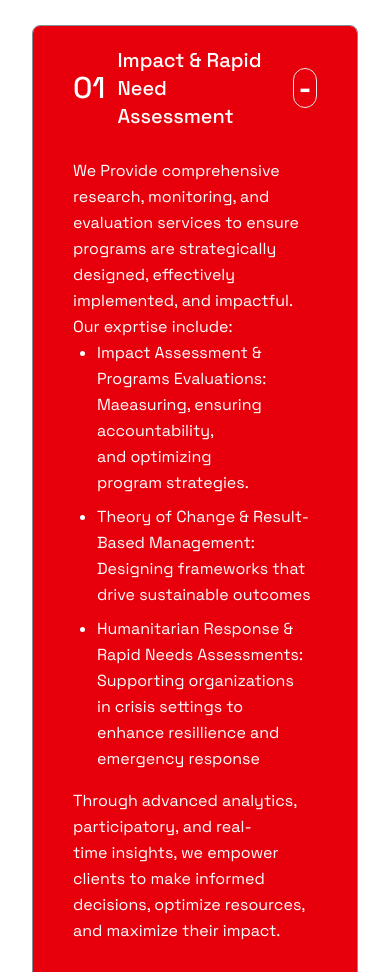
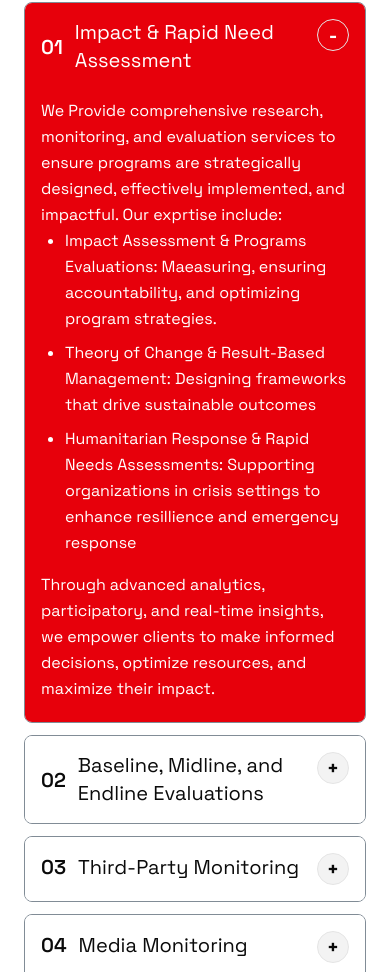
Before and after one commit to Mke5/IT-Consult, a React (Vite) app: page /what-we-do in a window 390 px wide. Shown: the part 1028-2000 px from the top of the page. Built offline with nearby package versions, Linux system fonts and the light colour scheme; no server answers.

Commit message:
Remove backend.zip from tracking and also updated UI for Mobile

```diff
--- a/src/pages/WhatWeDo/index.tsx
+++ b/src/pages/WhatWeDo/index.tsx
@@ -22,7 +22,7 @@ const WhatWeDo = () => {
                 <Container>
                     {/* Hero Section */}
                     <section className="py-6 sm:py-8 lg:py-10">
-                        <div className="container mx-auto px-4 sm:px-6 lg:px-0">
+                        <div className="container mx-auto px-1 sm:px-6 lg:px-0">
                             <div className="bg-[#FFECEC]/50 rounded-lg">
                                 <div className="flex flex-col lg:flex-row gap-6 sm:gap-8 lg:gap-12 items-stretch px-4 sm:px-8 lg:px-15 pt-6 sm:pt-10 lg:pt-15 pb-6 sm:pb-8 lg:pb-0">
 
@@ -129,36 +129,41 @@ const WhatWeDo = () => {
                             collapsible
                             value={openItem}
                             onValueChange={handleChange}
-                            className="w-full container mx-auto space-y-4 px-4 sm:px-6"
+                            className="w-full max-w-6xl mx-auto space-y-3 px-2 sm:px-6"
                         >
 
                             {/* ITEM 1 */}
                             <AccordionItem value="item-1" className='border border-[#818C96] rounded-md overflow-hidden'>
                                 <AccordionTrigger
                                 className="
-                                    px-10 py-5 pt-5 text-base font-medium w-full text-left
-                                    flex justify-between items-center
-                                    bg-white
-                                    data-[state=open]:bg-red-600 data-[state=open]:text-white
+                                    px-4 py-4 sm:px-6 sm:py-5 lg:px-10 w-full text-left flex items-start sm:items-center justify-between gap-4 bg-white data-[state=open]:bg-red-600 data-[state=open]:text-white
                                 "
                                 >
-                                <div className="flex items-center gap-3 text-xl">
-                                    <span className='text-3xl'>01</span>
-                                    <span>Impact & Rapid Need Assessment</span>
+                                    <div className="flex items-center gap-3 justify-center">
+                                        <span className="text-xl sm:text-2xl lg:text-3xl font-semibold">
+                                            01
+                                        </span>
+                                        <span className="text-xl sm:text-xl leading-snug">
+                                           Impact & Rapid Need Assessment
+                                        </span>
                                     </div>
 
-                                <span className={` ml-2 text-3xl font-bold w-10 h-10 flex items-center justify-center rounded-full leading-none border ${openItem !== 'item-1' ? 'bg-[#F3F3F3]' : '' }`}>
+                                <span className={` flex items-center justify-center w-8 h-8 sm:w-10 sm:h-10 text-xl sm:text-2xl font-bold rounded-full border leading-none shrink-0 ${openItem !== 'item-1' ? 'bg-[#F3F3F3]' : '' }`}>
                                     {openItem === "item-1" ? "-" : "+"}
                                 </span>
                                 </AccordionTrigger>
 
                                 <AccordionContent
                                 className="
-                                    p-10 pt-2
-                                    text-white leading-relaxed
-                                    flex flex-col gap-4 text-balance
+                                    px-4 pb-5 pt-2
+                                    sm:px-6
+                                    lg:px-10
+                                    text-base sm:text-md
+                                    leading-relaxed
+                                    flex flex-col gap-4
                                     bg-red-50/60 data-[state=open]:bg-red-600
-                                    transition-colors border-none
+                                    text-white
+                                    transition-colors
                                 "
                                 >
                                 <p>
@@ -179,28 +184,33 @@ const WhatWeDo = () => {
                             <AccordionItem value="item-2" className='border border-[#818C96] rounded-md overflow-hidden'>
                                 <AccordionTrigger
                                 className="
-                                    px-10 py-5 pt-5 text-base font-medium w-full text-left
-                                    flex justify-between items-center
-                                    bg-white
-                                    data-[state=open]:bg-red-600 data-[state=open]:text-white
+                                    px-4 py-4 sm:px-6 sm:py-5 lg:px-10 w-full text-left flex items-start sm:items-center justify-between gap-4 bg-white data-[state=open]:bg-red-600 data-[state=open]:text-white
                                 "
                                 >
-                                <div className="flex items-center gap-3 text-xl">
-                                    <span className='text-3xl'>02</span>
-                                    <span>Baseline, Midline, and Endline Evaluations</span>
+                                    <div className="flex items-center gap-3 justify-center">
+                                        <span className="text-xl sm:text-2xl lg:text-3xl font-semibold">
+                                            02
+                                        </span>
+                                        <span className="text-xl sm:text-xl leading-snug">
+                                           Baseline, Midline, and Endline Evaluations
+                                        </span>
                                     </div>
-                                <span className={` ml-2 text-3xl font-bold w-10 h-10 flex items-center justify-center rounded-full leading-none border ${openItem !== 'item-2' ? 'bg-[#F3F3F3]' : '' }`}>
+                                    <span className={`flex items-center justify-center w-8 h-8 sm:w-10 sm:h-10 text-xl sm:text-2xl font-bold rounded-full border leading-none shrink-0 ${openItem !== 'item-2' ? 'bg-[#F3F3F3]' : '' }`}>
                                         {openItem === "item-2" ? "-" : "+"}
                                     </span>
                                 </AccordionTrigger>
 
                                 <AccordionContent
                                     className="
-                                    p-10 pt-2
-                                    text-white leading-relaxed
-                                    flex flex-col gap-4 text-balance
+                                        px-4 pb-5 pt-2
+                                        sm:px-6
+                                        lg:px-10
+                                        text-base sm:text-md
+                                        leading-relaxed
+                                        flex flex-col gap-4
                                         bg-red-50/60 data-[state=open]:bg-red-600
-                                    transition-colors border-none
+                                        text-white
+                                        transition-colors
                                     "
                                 >
                                 <p>
@@ -213,18 +223,20 @@ const WhatWeDo = () => {
                             <AccordionItem value="item-3" className='border border-[#818C96] rounded-md overflow-hidden'>
                                 <AccordionTrigger
                                 className="
-                                    px-10 py-5 pt-5 text-base font-medium w-full text-left
-                                    flex justify-between items-center
-                                    bg-white
-                                    data-[state=open]:bg-red-600 data-[state=open]:text-white
+                                    px-4 py-4 sm:px-6 sm:py-5 lg:px-10 w-full text-left flex items-start sm:items-center justify-between gap-4 bg-white data-[state=open]:bg-red-600 data-[state=open]:text-white
                                 "
                                 >
-                                <div className="flex items-center gap-3 text-xl">
-                                    <span className='text-3xl'>03</span>
-                                    <span>Third-Party Monitoring</span>
+
+                                    <div className="flex items-center gap-3 justify-center">
+                                        <span className="text-xl sm:text-2xl lg:text-3xl font-semibold">
+                                            03
+                                        </span>
+                                        <span className="text-xl sm:text-xl leading-snug">
+                                           Third-Party Monitoring
+                                        </span>
                                     </div>
 
-                                <span className={` ml-2 text-3xl font-bold w-10 h-10 flex items-center justify-center rounded-full leading-none border ${openItem !== 'item-3' ? 'bg-[#F3F3F3]' : '' }`}>
+                                <span className={`flex items-center justify-center w-8 h-8 sm:w-10 sm:h-10 text-xl sm:text-2xl font-bold rounded-full border leading-none shrink-0 ${openItem !== 'item-3' ? 'bg-[#F3F3F3]' : '' }`}>
                                     {openItem === "item-3" ? "-" : "+"}
                                 </span>
 
@@ -232,11 +244,15 @@ const WhatWeDo = () => {
 
                                 <AccordionContent
                                     className="
-                                    p-10 pt-2
-                                    text-white leading-relaxed
-                                    flex flex-col gap-4 text-balance
+                                        px-4 pb-5 pt-2
+                                        sm:px-6
+                                        lg:px-10
+                                        text-base sm:text-md
+                                        leading-relaxed
+                                        flex flex-col gap-4
                                         bg-red-50/60 data-[state=open]:bg-red-600
-                                    transition-colors border-none
+                                        text-white
+                                        transition-colors
                                     "
                                 >
                                 <p>
@@ -249,18 +265,19 @@ const WhatWeDo = () => {
                             <AccordionItem value="item-4" className='border border-[#818C96] rounded-md overflow-hidden'>
                                 <AccordionTrigger
                                     className="
-                                    px-10 py-5 pt-5 text-base font-medium w-full text-left
-                                    flex justify-between items-center
-                                    bg-white
-                                    data-[state=open]:bg-red-600 data-[state=open]:text-white
+                                        px-4 py-4 sm:px-6 sm:py-5 lg:px-10 w-full text-left flex items-start sm:items-center justify-between gap-4 bg-white data-[state=open]:bg-red-600 data-[state=open]:text-white
                                     "
                                 >
-                                    <div className="flex items-center gap-3 text-xl">
-                                    <span className='text-3xl'>04</span>
-                                    <span>Media Monitoring</span>
+                                    <div className="flex items-center gap-3 justify-center">
+                                        <span className="text-xl sm:text-2xl lg:text-3xl font-semibold">
+                                            04
+                                        </span>
+                                        <span className="text-xl sm:text-xl leading-snug">
+                                           Media Monitoring
+                                        </span>
                                     </div>
 
-                                    <span className={` ml-2 text-3xl font-bold w-10 h-10 flex items-center justify-center rounded-full leading-none border ${openItem !== 'item-4' ? 'bg-[#F3F3F3]' : '' }`}>
+                                    <span className={`flex items-center justify-center w-8 h-8 sm:w-10 sm:h-10 text-xl sm:text-2xl font-bold rounded-full border leading-none shrink-0 ${openItem !== 'item-4' ? 'bg-[#F3F3F3]' : '' }`}>
                                     {openItem === "item-4" ? "-" : "+"}
                                     </span>
 
@@ -268,11 +285,15 @@ const WhatWeDo = () => {
 
                                 <AccordionContent
                                     className="
-                                        p-10 pt-2
-                                        text-white leading-relaxed
-                                        flex flex-col gap-4 text-balance
+                                        px-4 pb-5 pt-2
+                                        sm:px-6
+                                        lg:px-10
+                                        text-base sm:text-md
+                                        leading-relaxed
+                                        flex flex-col gap-4
                                         bg-red-50/60 data-[state=open]:bg-red-600
-                                        transition-colors border-none
+                                        text-white
+                                        transition-colors
                                     "
                                 >
                                     <p>
@@ -286,18 +307,19 @@ const WhatWeDo = () => {
                             <AccordionItem value="item-5" className='border border-[#818C96] rounded-md overflow-hidden'>
                                 <AccordionTrigger
                                     className="
-                                    px-10 py-5 pt-5 text-base font-medium w-full text-left
-                                    flex justify-between items-center
-                                    bg-white
-                                    data-[state=open]:bg-red-600 data-[state=open]:text-white
+                                        px-4 py-4 sm:px-6 sm:py-5 lg:px-10 w-full text-left flex items-start sm:items-center justify-between gap-4 bg-white data-[state=open]:bg-red-600 data-[state=open]:text-white
                                     "
                                 >
-                                    <div className="flex items-center gap-3 text-xl">
-                                    <span className='text-3xl'>05</span>
-                                    <span>Scoping Study</span>
+                                    <div className="flex items-center gap-3 justify-center">
+                                        <span className="text-xl sm:text-2xl lg:text-3xl font-semibold">
+                                            05
+                                        </span>
+                                        <span className="text-xl sm:text-xl leading-snug">
+                                           Scoping Study
+                                        </span>
                                     </div>
 
-                                    <span className={` ml-2 text-3xl font-bold w-10 h-10 flex items-center justify-center rounded-full leading-none border ${openItem !== 'item-5' ? 'bg-[#F3F3F3]' : '' }`}>
+                                    <span className={`flex items-center justify-center w-8 h-8 sm:w-10 sm:h-10 text-xl sm:text-2xl font-bold rounded-full border leading-none shrink-0 ${openItem !== 'item-5' ? 'bg-[#F3F3F3]' : '' }`}>
                                     {openItem === "item-5" ? "-" : "+"}
                                     </span>
 
@@ -305,11 +327,15 @@ const WhatWeDo = () => {
 
                                 <AccordionContent
                                     className="
-                                    p-10 pt-2
-                                    text-white leading-relaxed
-                                    flex flex-col gap-4 text-balance
+                                        px-4 pb-5 pt-2
+                                        sm:px-6
+                                        lg:px-10
+                                        text-base sm:text-md
+                                        leading-relaxed
+                                        flex flex-col gap-4
                                         bg-red-50/60 data-[state=open]:bg-red-600
-                                    transition-colors border-none
+                                        text-white
+                                        transition-colors
                                     "
                                 >
                                     <p>
@@ -322,18 +348,19 @@ const WhatWeDo = () => {
                             <AccordionItem value="item-6" className='border border-[#818C96] rounded-md overflow-hidden'>
                                 <AccordionTrigger
                                     className="
-                                    px-10 py-5 pt-5 text-base font-medium w-full text-left
-                                    flex justify-between items-center
-                                    bg-white
-                                    data-[state=open]:bg-red-600 data-[state=open]:text-white
+                                        px-4 py-4 sm:px-6 sm:py-5 lg:px-10 w-full text-left flex items-start sm:items-center justify-between gap-4 bg-white data-[state=open]:bg-red-600 data-[state=open]:text-white
                                     "
                                 >
-                                <div className="flex items-center gap-3 text-xl">
-                                    <span className='text-3xl'>06</span>
-                                    <span>Target Audience Analysis</span>
+                                    <div className="flex items-center gap-3 justify-center">
+                                        <span className="text-xl sm:text-2xl lg:text-3xl font-semibold">
+                                            06
+                                        </span>
+                                        <span className="text-xl sm:text-xl leading-snug">
+                                           Target Audience Analysis
+                                        </span>
                                     </div>
 
-                                <span className={` ml-2 text-3xl font-bold w-10 h-10 flex items-center justify-center rounded-full leading-none border ${openItem !== 'item-6' ? 'bg-[#F3F3F3]' : '' }`}>
+                                <span className={`flex items-center justify-center w-8 h-8 sm:w-10 sm:h-10 text-xl sm:text-2xl font-bold rounded-full border leading-none shrink-0 ${openItem !== 'item-6' ? 'bg-[#F3F3F3]' : '' }`}>
                                     {openItem === "item-6" ? "-" : "+"}
                                 </span>
 
@@ -342,9 +369,13 @@ const WhatWeDo = () => {
                                 <AccordionContent
                                     className="
                                         px-4 pb-5 pt-2
-                                        text-zinc-700 leading-relaxed
-                                        flex flex-col gap-4 text-balance
-                                        bg-red-50/60 data-[state=open]:bg-red-600/10
+                                        sm:px-6
+                                        lg:px-10
+                                        text-base sm:text-md
+                                        leading-relaxed
+                                        flex flex-col gap-4
+                                        bg-red-50/60 data-[state=open]:bg-red-600
+                                        text-white
                                         transition-colors
                                     "
                                 >
```
Also changed, not shown: src/pages/About/index.tsx (+75 -35 lines). Lines whose indentation alone changed are shown as unchanged.
